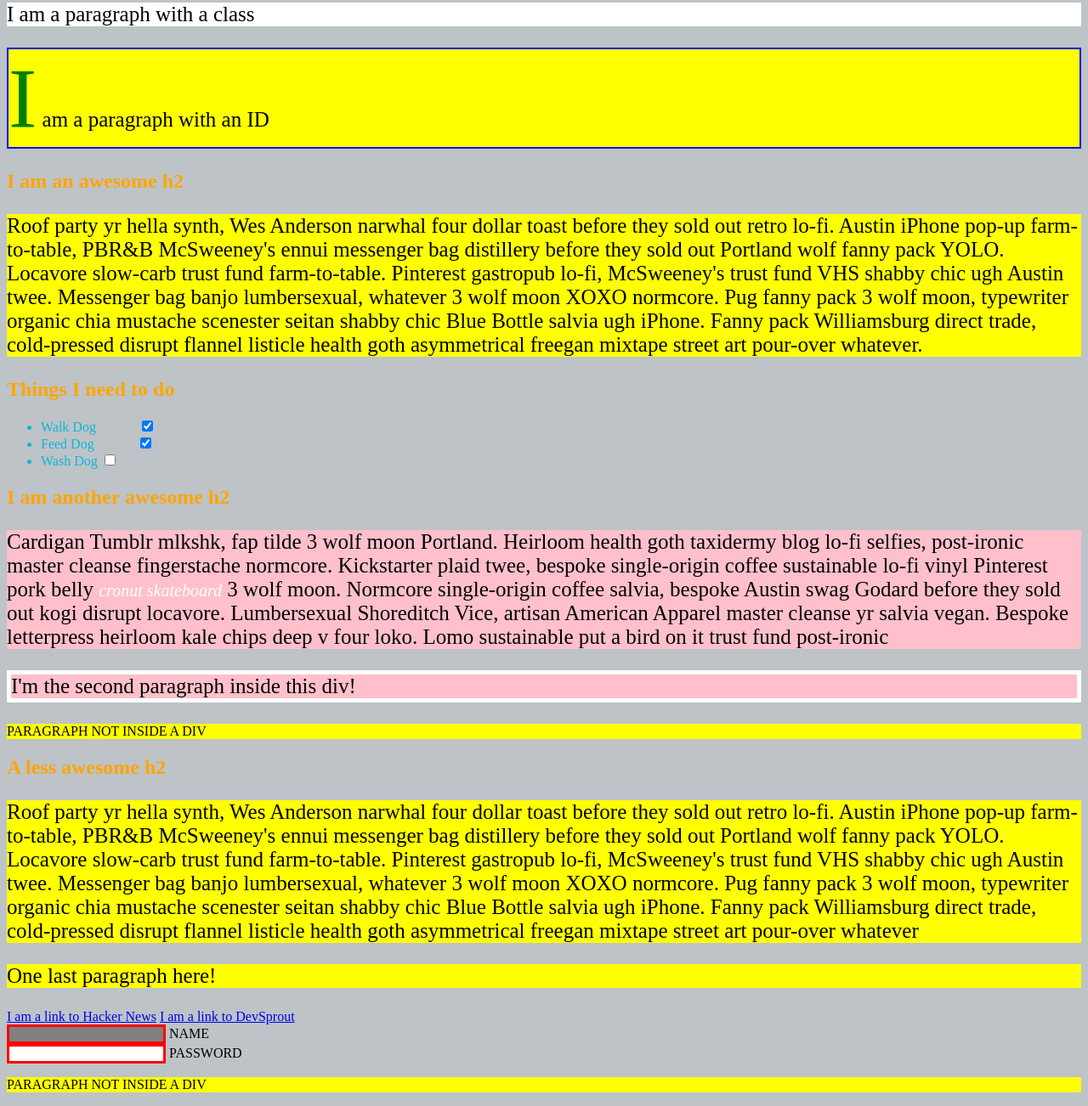
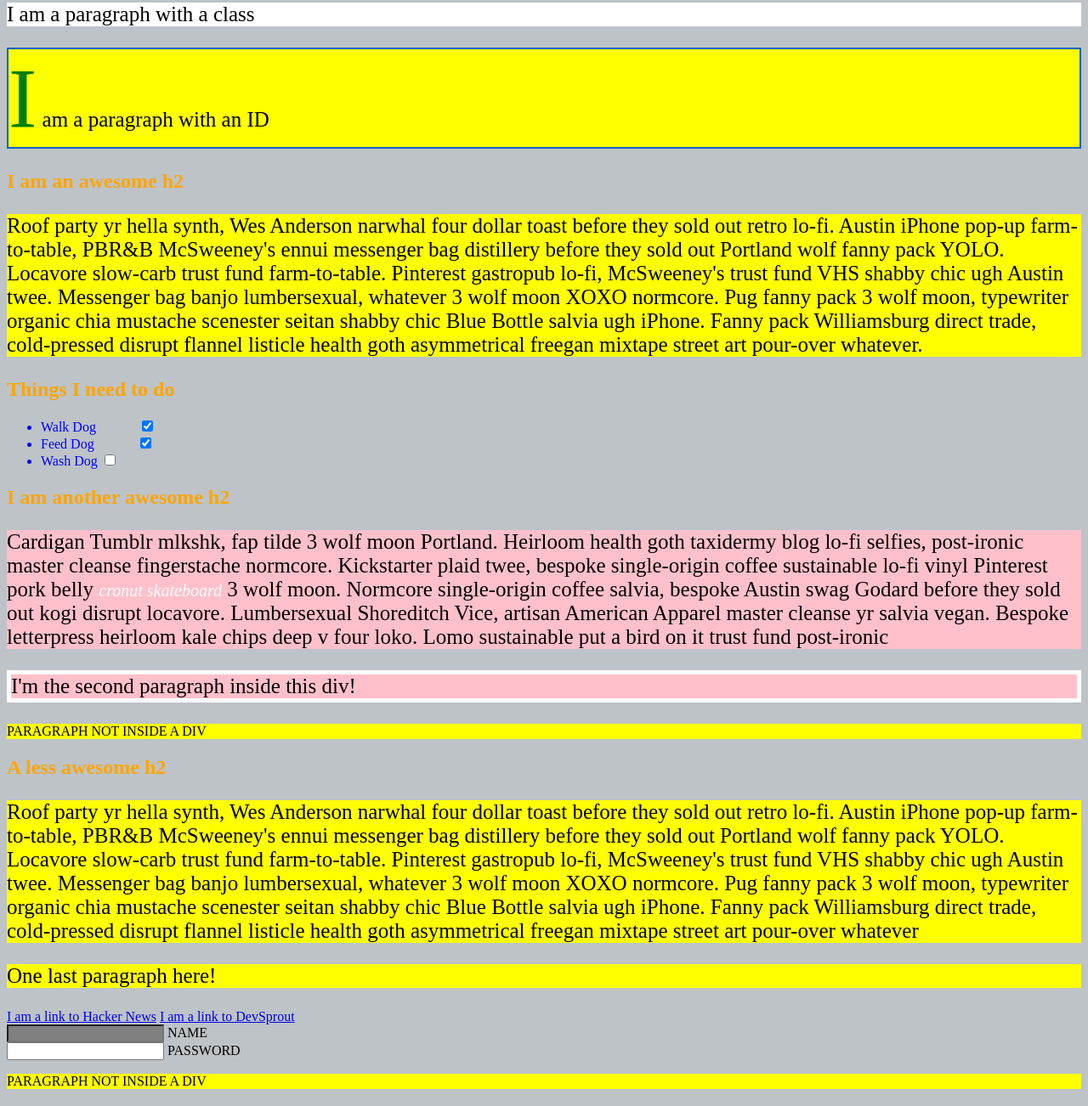
Before and after one commit to VSevagen/Web-development-course, a plain HTML site: page selectorsExercise.html in a window 1280 px wide. Shown: the part 120-1422 px from the top of the page at 85% size. Drawn offline with Linux system fonts and the light colour scheme.

Commit message:
selectors: Fix unused expression

```diff
--- a/selectors.css
+++ b/selectors.css
@@ -3,14 +3,13 @@ DO NOT ALTER THE EXISTING HTML TO DO THIS.  WRITE ONLY CSS!
 
 /* Give the <body> element a background of #bdc3c7*/
 body {
-	background: #bdc3c7 ;
+	background: #bdc3c7;
 }
 
 /* Make the <h1> element #9b59b6*/
 h1 {
 	color: #9b59b6;
 }
-
 
 /* Make all <h2> elements orange */
 h2 {
@@ -19,7 +18,7 @@ h2 {
 
 /* Make all <li> elements blue(pick your own hexadecimal blue)*/
 li {
-	color: #11b5d6 ;
+	color: blue;
 }
 
 
@@ -28,36 +27,27 @@ p {
 	background: yellow;
 }
 
-
-/*Make all inputs have a 3px red border*/
-input {
-	border: 3px red solid;
-}
-
-
 /* Give everything with the class 'hello' a white background*/
-
 .hello {
 	background: white;
 }
 
+
 /* Give the element with id 'special' a 2px solid blue border(pick your own rgb blue)*/
-
 #special {
-	border: 2px blue solid;
+	border: 2px solid rgb(0, 100, 200);
 }
 
+
 /*Make all the <p>'s that are nested inside of divs 25px font(font-size: 25px)*/
-
 div p {
 	font-size: 25px;
 }
 
 
 /*Make only inputs with type 'text' have a gray background*/
-
-input[type=text] {
-	background: gray;
+input[type="text"] {
+	background:grey;
 }
 
 
@@ -69,7 +59,7 @@ div:nth-of-type(3) p {
 
 /* Give the 2nd <p> inside the 3rd <div> a 5px white border*/
 div:nth-of-type(3) p:nth-of-type(2) {
-	border: 5px white solid;
+	border: 5px solid white;
 }
 
 
@@ -79,12 +69,11 @@ div:nth-of-type(3) em {
 	font-size: 20px;
 }
 
-
 /*BONUS CHALLENGES*/
 /*You may need to research some other selectors and properties*/
 
 /*Make all "checked" checkboxes have a left margin of 50px(margin-left: 50px)*/
-input:checked {
+input[type="checkbox"]:checked {
 	margin-left: 50px;
 }
 
@@ -94,13 +83,12 @@ label {
 }
 
 
+/*Make the first letter of the element with id 'special' green and 100px font size(font-size: 100)*/
+#special::first-letter {
+	color: green;
+	font-size: 100px;
+}
 
-/*Make the first letter of the element with id 'special' green and 100px font size(font-size: 100)*/
-
-#special:first-letter {
-	font-size: 100px;
-	color: green;
-}
 
 
 /*Make the <h1> element's color change to blue when hovered over */
@@ -111,5 +99,5 @@ h1:hover {
 
 /*Make the <a> element's that have been visited gray */
 a:visited {
-	color: gray;
+	color: grey;
 }
```
